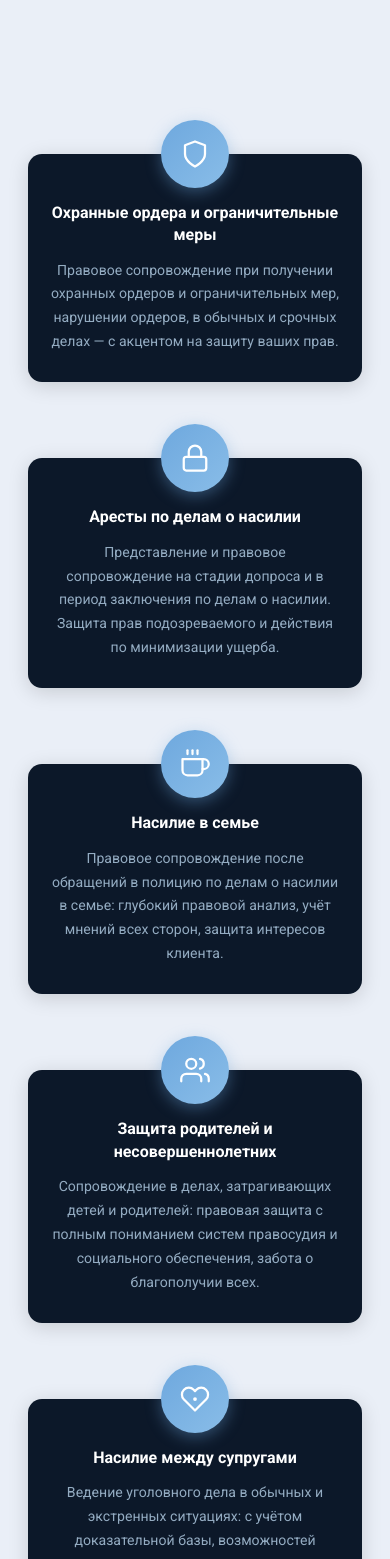
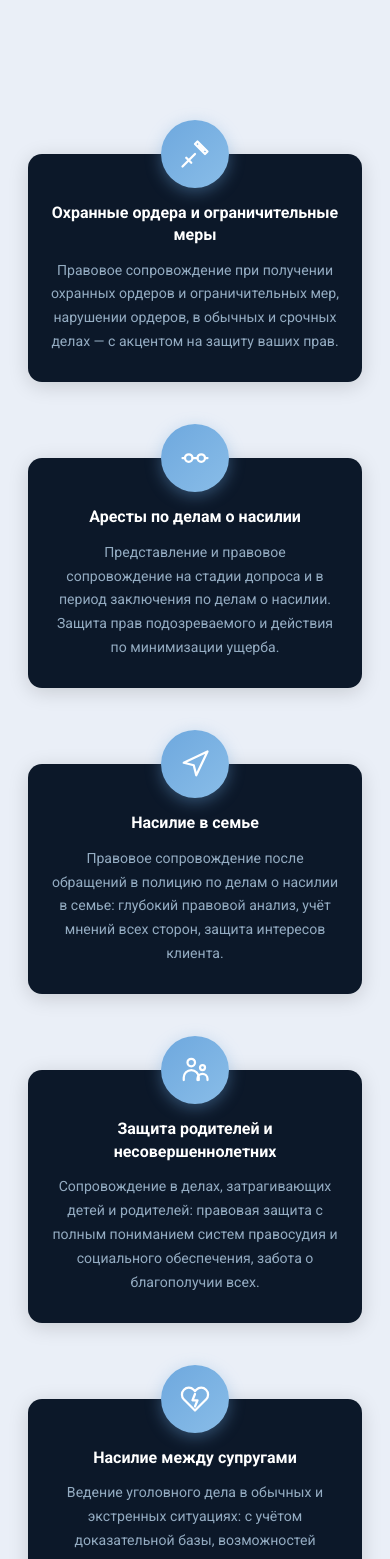
Before and after one commit to orenhacham-lab/claude, a React (Vite) app in the folder website/: page / in a window 390 px wide. Shown: the part 2560-4119 px from the top of the page. Built offline with nearby package versions, Linux system fonts and the light colour scheme.

Commit message:
Services: replace icons to match original Hebrew design (gavel, handcuffs, megaphone, parent-child, broken heart, family-group)

```diff
--- a/website/src/components/Services.jsx
+++ b/website/src/components/Services.jsx
@@ -1,8 +1,12 @@
 const SERVICES = [
   {
     icon: (
+      // Gavel
       <svg width="30" height="30" viewBox="0 0 24 24" fill="none" stroke="white" strokeWidth="1.8" strokeLinecap="round" strokeLinejoin="round">
-        <path d="M12 22s8-4 8-10V5l-8-3-8 3v7c0 6 8 10 8 10z"/>
+        <path d="M14 2l8 8-2 2-8-8 2-2z"/>
+        <path d="M2 22l10-10"/>
+        <path d="M5 15l4 4"/>
+        <path d="M15 5l4 4"/>
       </svg>
     ),
     title: 'Охранные ордера и ограничительные меры',
@@ -10,9 +14,13 @@ const SERVICES = [
   },
   {
     icon: (
+      // Handcuffs
       <svg width="30" height="30" viewBox="0 0 24 24" fill="none" stroke="white" strokeWidth="1.8" strokeLinecap="round" strokeLinejoin="round">
-        <rect x="3" y="11" width="18" height="11" rx="2" ry="2"/>
-        <path d="M7 11V7a5 5 0 0110 0v4"/>
+        <circle cx="7" cy="12" r="3"/>
+        <circle cx="17" cy="12" r="3"/>
+        <path d="M10 12h4"/>
+        <path d="M4 12H2"/>
+        <path d="M20 12h2"/>
       </svg>
     ),
     title: 'Аресты по делам о насилии',
@@ -20,12 +28,9 @@ const SERVICES = [
   },
   {
     icon: (
+      // Megaphone / speaking face
       <svg width="30" height="30" viewBox="0 0 24 24" fill="none" stroke="white" strokeWidth="1.8" strokeLinecap="round" strokeLinejoin="round">
-        <path d="M18 8h1a4 4 0 010 8h-1"/>
-        <path d="M2 8h16v9a4 4 0 01-4 4H6a4 4 0 01-4-4V8z"/>
-        <line x1="6" y1="1" x2="6" y2="4"/>
-        <line x1="10" y1="1" x2="10" y2="4"/>
-        <line x1="14" y1="1" x2="14" y2="4"/>
+        <path d="M3 11l19-9-9 19-2-8-8-2z"/>
       </svg>
     ),
     title: 'Насилие в семье',
@@ -33,11 +38,12 @@ const SERVICES = [
   },
   {
     icon: (
+      // Parent-child / family
       <svg width="30" height="30" viewBox="0 0 24 24" fill="none" stroke="white" strokeWidth="1.8" strokeLinecap="round" strokeLinejoin="round">
-        <path d="M17 21v-2a4 4 0 00-4-4H5a4 4 0 00-4 4v2"/>
-        <circle cx="9" cy="7" r="4"/>
-        <path d="M23 21v-2a4 4 0 00-3-3.87"/>
-        <path d="M16 3.13a4 4 0 010 7.75"/>
+        <circle cx="9" cy="6" r="3"/>
+        <path d="M3 20v-2a6 6 0 0112 0v2"/>
+        <circle cx="18" cy="10" r="2"/>
+        <path d="M14 20v-1a4 4 0 018 0v1"/>
       </svg>
     ),
     title: 'Защита родителей и несовершеннолетних',
@@ -45,9 +51,10 @@ const SERVICES = [
   },
   {
     icon: (
+      // Broken heart
       <svg width="30" height="30" viewBox="0 0 24 24" fill="none" stroke="white" strokeWidth="1.8" strokeLinecap="round" strokeLinejoin="round">
         <path d="M20.84 4.61a5.5 5.5 0 00-7.78 0L12 5.67l-1.06-1.06a5.5 5.5 0 00-7.78 7.78l1.06 1.06L12 21.23l7.78-7.78 1.06-1.06a5.5 5.5 0 000-7.78z"/>
-        <line x1="12" y1="12" x2="12" y2="12" strokeWidth="3"/>
+        <polyline points="12 8 10 13 14 13 12 18"/>
       </svg>
     ),
     title: 'Насилие между супругами',
@@ -55,8 +62,13 @@ const SERVICES = [
   },
   {
     icon: (
+      // Family / group protection
       <svg width="30" height="30" viewBox="0 0 24 24" fill="none" stroke="white" strokeWidth="1.8" strokeLinecap="round" strokeLinejoin="round">
-        <path d="M13 2L3 14h9l-1 8 10-12h-9l1-8z"/>
+        <path d="M17 21v-2a4 4 0 00-4-4H5a4 4 0 00-4 4v2"/>
+        <circle cx="9" cy="7" r="4"/>
+        <path d="M23 21v-2a4 4 0 00-3-3.87"/>
+        <path d="M16 3.13a4 4 0 010 7.75"/>
+        <path d="M9 14l2 2 4-4" strokeWidth="1.5"/>
       </svg>
     ),
     title: 'Угрозы и запугивание в семье',
```
